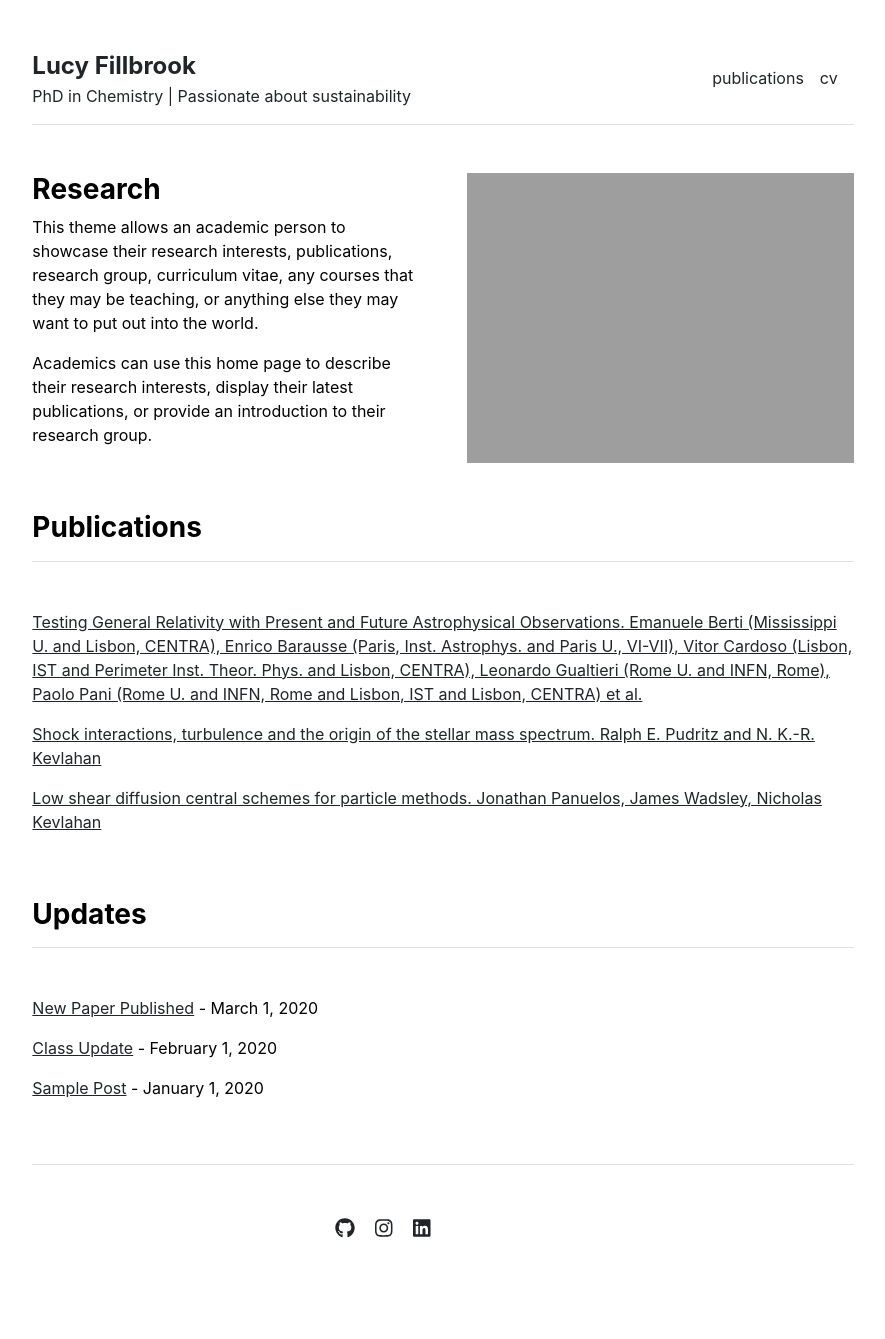
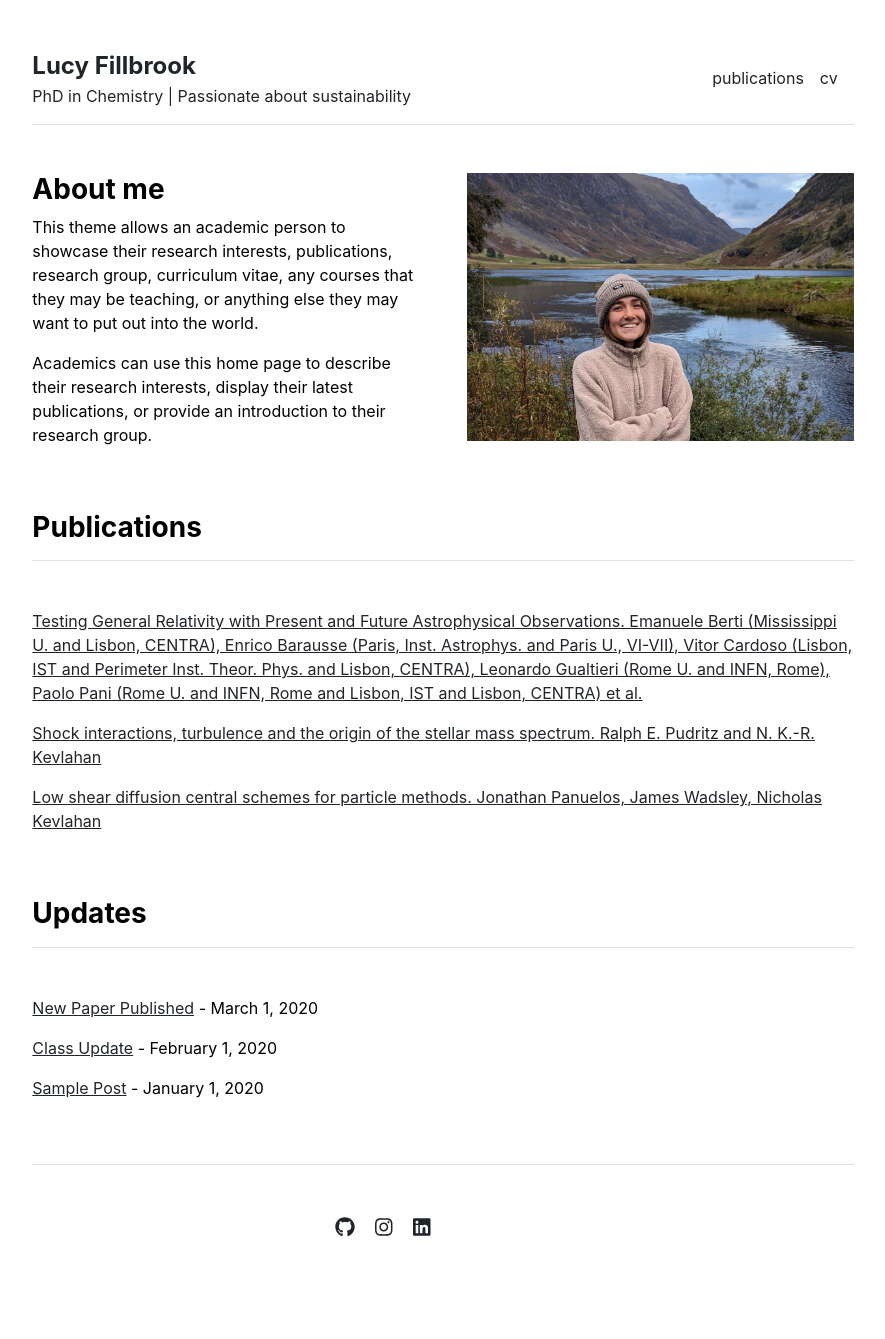
Before and after one commit to lfillbrook/lfillbrook.github.io, a Jekyll site: the page built from index.md, in a window 1280 px wide. Shown: the whole page, without its empty margins (197-1082 px from the left). Built offline with Jekyll 4.4.1, drawn with Linux system fonts in a browser that asks for light colours.

Commit message:
Update home.html

```diff
--- a/_layouts/home.html
+++ b/_layouts/home.html
@@ -4,11 +4,11 @@
 
 <div class="row g-5 mb-5">
   <div class="col-md-6">
-    <h3 class="fw-bold">Research</h3>
+    <h3 class="fw-bold">About me</h3>
     {{ content }}
   </div>
   <div class="col-md-6">
-    <img src="{{ site.github.url }}/assets/img/home.jpg" alt="Home" width="100%">
+    <img src="{{ site.github.url }}/assets/img/Me.jpg" alt="Home" width="100%">
   </div>
 </div>
 
```
